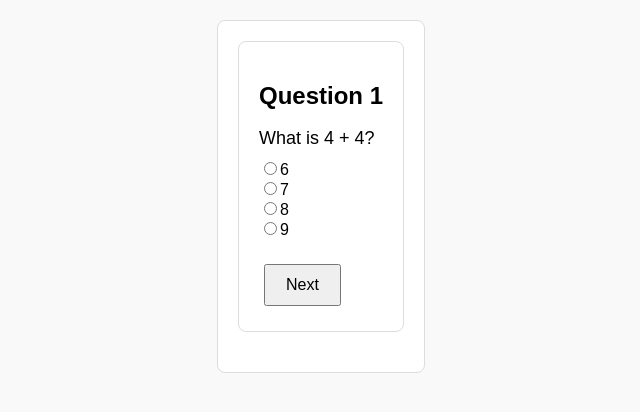
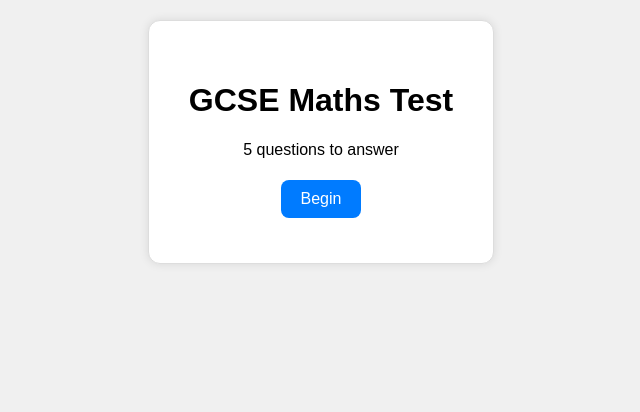
Before and after one commit to guyneh/maths-test, a React (Create React App) app: page / in a window 1280 px wide. Shown: the top 412 px of the page, without its empty margins (319-959 px from the left). Built offline with nearby package versions, Linux system fonts and the light colour scheme.

Commit message:
layout and css design better

```diff
--- a/src/App.css
+++ b/src/App.css
@@ -4,19 +4,20 @@ body {
   font-family: Arial, sans-serif;
   margin: 0;
   padding: 20px;
-  background-color: #f9f9f9;
+  background-color: #f0f0f0;
   display: flex;
   justify-content: center;
 }
 
 .container {
   text-align: center;
-  max-width: 600px;
+  max-width: 800px;
   margin: 0 auto;
   border: 1px solid #ddd;
-  padding: 20px;
-  border-radius: 8px;
+  padding: 40px;
+  border-radius: 12px;
   background-color: #fff;
+  box-shadow: 0 0 10px rgba(0, 0, 0, 0.1);
 }
 
 .question-container {
@@ -25,16 +26,19 @@ body {
   border-radius: 8px;
   margin-bottom: 20px;
   text-align: left;
+  background-color: #f9f9f9;
 }
 
 .question-heading {
   text-align: center;
   margin-bottom: 10px;
+  color: #333;
 }
 
 .question-text {
   font-size: 18px;
   margin-bottom: 10px;
+  color: #555;
 }
 
 .options-container {
@@ -46,4 +50,19 @@ button {
   padding: 10px 20px;
   font-size: 16px;
   margin: 5px;
+  border-radius: 8px;
+  border: none;
+  background-color: #007bff;
+  color: white;
+  cursor: pointer;
+  transition: background-color 0.3s;
 }
+
+button:disabled {
+  background-color: #c0c0c0;
+  cursor: not-allowed;
+}
+
+button:hover:not(:disabled) {
+  background-color: #0056b3;
+}
--- a/src/App.tsx
+++ b/src/App.tsx
@@ -23,6 +23,7 @@ const App: React.FC = () => {
 	const [selectedQuestions, setSelectedQuestions] = useState<QuestionData[]>([]);
 	const [answers, setAnswers] = useState<(string | null)[]>(Array(numQuestions).fill(null));
 	const [submitted, setSubmitted] = useState(false);
+	const [started, setStarted] = useState(false);
 
 	// Select a number random questions when the component mounts
 	useEffect(() => {
@@ -63,7 +64,13 @@ const App: React.FC = () => {
 
 	return (
 		<div className="container">
-			{submitted ? (
+			{!started ? (
+				<div>
+					<h1>GCSE Maths Test</h1>
+					<p>5 questions to answer</p>
+					<button onClick={() => setStarted(true)}>Begin</button>
+				</div>
+			) : submitted ? (
 				allCorrect ? (
 					<CelebratoryGraphic />
 				) : (
@@ -90,9 +97,9 @@ const App: React.FC = () => {
 					<div>
 						{currentQuestionIndex > 0 && <button onClick={handlePrevious}>Previous</button>}
 						{currentQuestionIndex < selectedQuestions.length - 1 ? (
-							<button onClick={handleNext}>Next</button>
+							<button onClick={handleNext} disabled={!answers[currentQuestionIndex]}>Next</button>
 						) : (
-							<button onClick={handleSubmit}>Submit</button>
+							<button onClick={handleSubmit} disabled={!answers[currentQuestionIndex]}>Submit</button>
 						)}
 					</div>
 				</div>
```
Also changed, not shown: src/components/Question.tsx (indentation only).
